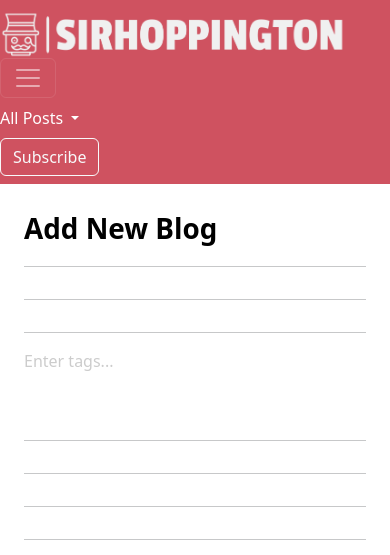
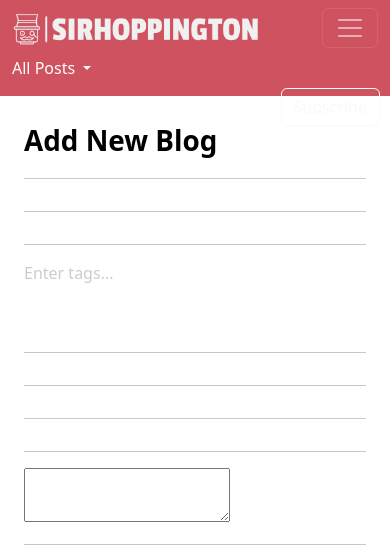
Before and after one commit to SirHoppington/sirbloggington, a Python web app: template flask-image/app/templates/add_blog.html in a window 390 px wide, after a click that opens the changed part. Shown: the top 555 px of the page. Run offline with Jinja, Linux system fonts and the light colour scheme; the template is opened without the code that fills it, so the values that code supplies are empty; some libraries are stand-ins or nearby versions.

Commit message:
CSS update for phones.

```diff
--- a/flask-image/app/Blog/blog_model.py
+++ b/flask-image/app/Blog/blog_model.py
@@ -4,7 +4,7 @@ from app.Tags_Blog.tag_blog_table import tag_blog, topic_blog, series_blog
 
 class Blog(db.Model):
     id = db.Column(db.Integer, primary_key=True)
-    title = db.Column(db.String(50), nullable=False)
+    title = db.Column(db.String(100), nullable=False)
     content = db.Column(db.Text, nullable=False)
     summary = db.Column(db.Text, nullable=False)
     feature_image = db.Column(db.String)
--- a/flask-image/app/Series/series_model.py
+++ b/flask-image/app/Series/series_model.py
@@ -2,7 +2,7 @@ from app import db
 
 class Series(db.Model):
     id = db.Column(db.Integer, primary_key=True)
-    name = db.Column(db.String(50), unique=True)
+    name = db.Column(db.String(100), unique=True)
     @property
     def serialize(self):
         return {
--- a/flask-image/app/templates/base.html
+++ b/flask-image/app/templates/base.html
@@ -5,31 +5,29 @@
   <meta name="google-site-verification" content="-_LyGNxlKjeAI3-iZlr7G4XotGwblRre2VOjmtrlgPo" />
   <meta name="viewport" content="width=device-width, initial-scale=1.0">
   <meta http-equiv="X-UA-Compatible" content="ie=edge">
-  <link rel="icon" type="image/png" href="{{ url_for('static', filename='imgs/favicon.png')}}">
+  <link rel="icon" type="image/png" href="{{ url_for('static', filename='imgs/favicon-32x32.png')}}">
   {% if title %}
   <title>{{ title }} - SirHoppington</title>
     <meta name="description" content= "{{ title }}">
   {% else %}
   <title>SirHoppington</title>
   {% endif %}
-  <link rel="stylesheet" href="{{ url_for('static', filename='styles.css')}}">
-  <link rel="stylesheet" href="https://stackpath.bootstrapcdn.com/bootstrap/4.3.1/css/bootstrap.min.css" integrity="sha384-ggOyR0iXCbMQv3Xipma34MD+dH/1fQ784/j6cY/iJTQUOhcWr7x9JvoRxT2MZw1T" crossorigin="anonymous">
   <link rel="stylesheet" href="{{ url_for('static', filename='main.css')}}">
 <script src="https://code.jquery.com/jquery-3.6.0.js"
   integrity="sha256-H+K7U5CnXl1h5ywQfKtSj8PCmoN9aaq30gDh27Xc0jk="
   crossorigin="anonymous"> </script>
   <style>
-    .img-logo {
-    background-color: #fff;
-    max-width: 100%;
-    max-height: 50px;
-  }
+    .right {
+  position: absolute;
+  right: 0;
+  padding-right: 10px;
+}
   </style>
 {% block head %}{% endblock %}
 </head>
 <nav class="navbar navbar-expand-lg navbar-dark bg-primary">
     <div class="container-fluid">
-        <a class="""nav-link" href="{{ url_for('blogs.get_all_blogs') }}"> <img class="img-logo" src="{{url_for('static', filename='imgs/sirhopy-1.png')}}" alt="SirHoppington code logo" width=auto height=auto> </a>
+        <a class="""nav-link" href="{{ url_for('blogs.get_all_blogs') }}"> <img class="img-logo" src="{{url_for('static', filename='imgs/sirhopy-1.png')}}" alt="SirHoppington code logo" width=250px height=auto> </a>
         <button class="navbar-toggler" type="button" data-toggle="collapse" data-target="#navbarSupportedContent" aria-controls="navbarSupportedContent" aria-expanded="false" aria-label="Toggle navigation">
             <span class="navbar-toggler-icon"></span>
         </button>
@@ -51,12 +49,13 @@
                     </div>
                 </li>
             </ul>
+      <div class="right">
       <button class="btn btn-outline-light" data-toggle="modal" data-target="#subModal">Subscribe</button>
       <div class="modal fade" id="subModal" tabindex="-1" role="dialog" aria-labelledby="exampleModalLabel" aria-hidden="true">
         <div class="modal-dialog" role="document">
           <div class="modal-content">
             <div class="modal-header">
-    <h1>Subscribe</h1>
+    <h2>Subscribe</h2>
     <button type="button" class="close" data-dismiss="modal" aria-label="Close">
       <span aria-hidden="true">&times;</span>
     </button>
@@ -75,6 +74,7 @@
   </form>
   <button type="button" class="btn btn-secondary" data-dismiss="modal">Close</button>
   </div>
+</div>
 </div>
 </div>
 </div>
```
Also changed, not shown: flask-image/app/static/imgs/favicon-32x32.png (added).
